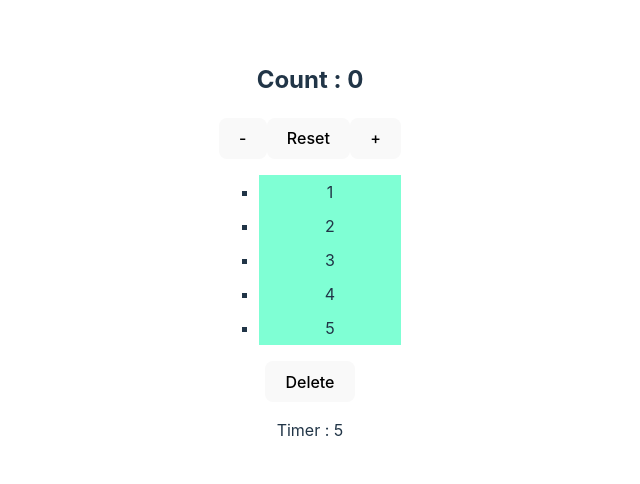
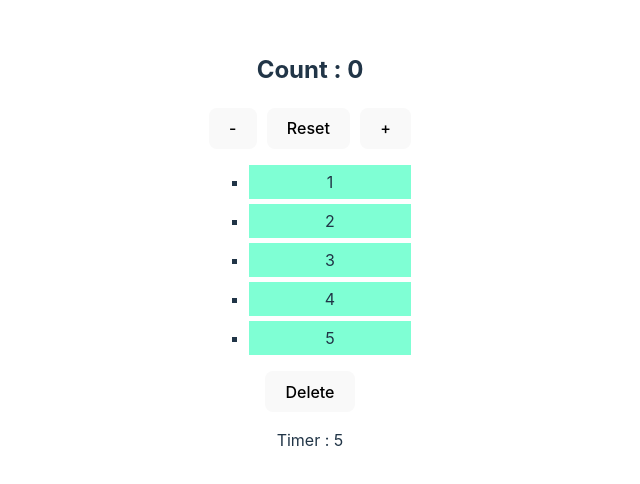
Before and after one commit to DanielKirilov/React-Learning, a React (Vite) app in the folder React-Components-DeepDive/: page / in a window 1280 px wide. Shown: the part 150-634 px from the top of the page, without its empty margins (330-970 px from the left). Built offline with nearby package versions, Linux system fonts and the light colour scheme.

Commit message:
Dynamic css style to the buttons

```diff
--- a/React-Components-DeepDive/src/App.jsx
+++ b/React-Components-DeepDive/src/App.jsx
@@ -50,9 +50,9 @@ function App() {
     <>
       <div>
         <h2>Count : {count}</h2>
-        <button onClick={onMinus}>-</button>
+        <button style={{ marginRight: "10px" }} onClick={onMinus}>-</button>
         <button onClick={onNull}>Reset</button>
-        <button onClick={onAdd}>+</button>
+        <button style={{ marginLeft: "10px" }} onClick={onAdd}>+</button>
         <ul>
           {numbers.map((number, index) =>
             <li
--- a/React-Components-DeepDive/src/App.module.css
+++ b/React-Components-DeepDive/src/App.module.css
@@ -6,4 +6,10 @@
     list-style: square;
     padding: 5px;
     background-color: aquamarine;
+    margin-top: 5px;
 }
+
+.listItem:hover {
+    background-color: lightblue;
+    cursor: pointer;
+}
```
